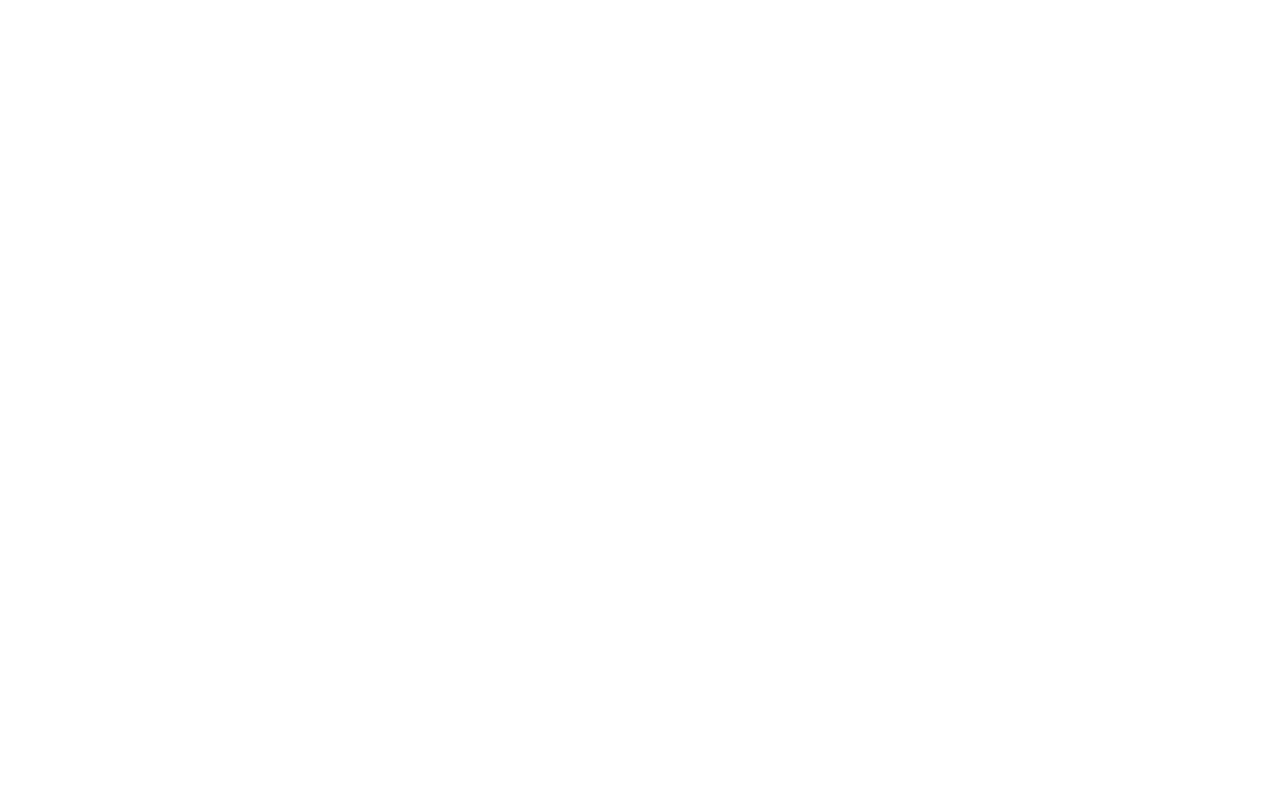
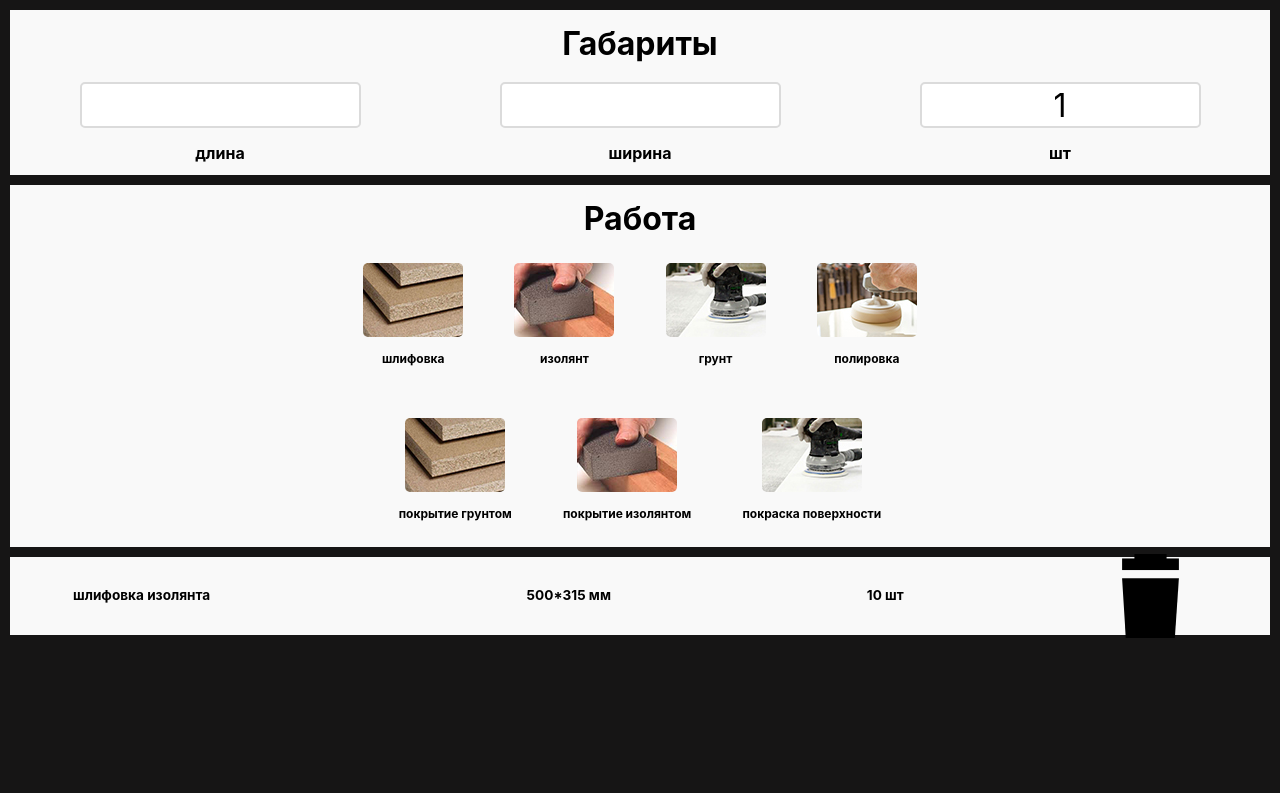
Before and after one commit to legavoron/list-of-works, a website: page index.html in a window 1280 px wide. Drawn offline with nearby package versions, Linux system fonts and the light colour scheme.

Commit message:
add works block

```diff
--- a/index.html
+++ b/index.html
@@ -5,8 +5,136 @@
     <meta http-equiv="X-UA-Compatible" content="IE=edge">
     <meta name="viewport" content="width=device-width, initial-scale=1.0">
     <title>List of Works</title>
+    <link rel="stylesheet" href="../node_modules/normalize.css/normalize.css">
+    <link rel="stylesheet" href="./css/style.css">
 </head>
 <body>
 
+    <div class="wrapper">
+        <div class="container">
+            <div class="madeContainer">
+                <div class="madeContainer__heading">
+                    <h1>Габариты</h1>
+                </div>
+                <div class="madeContainer__values">
+                    <div class="madeContainer__inputsContainer">
+                        <div class="inputContainer">
+                            <input type="tel">
+                            <h3>длина</h3>
+                        </div>
+                        <div class="inputContainer">
+                            <input type="tel">
+                            <h3>ширина</h3>
+                        </div>
+                        <div class="inputContainer">
+                            <input type="tel" value="1">
+                            <h3>шт</h3>
+                        </div>
+
+                    </div>
+
+                </div>
+            </div>
+
+            <div class="worksContainer">
+                <div class="worksContainer__heading">
+                    <h1>Работа</h1>
+                </div>
+                <div class="works">
+                    <div class="works__rowContainer">
+                        <div class="works__workBlock">
+                            <div class="imageBlock">
+                               <img src="./image/shlif.jpg" alt="" class="workLink">
+                            </div>
+                            <h4>
+                                шлифовка
+                            </h4>
+                        </div>
+                        <div class="works__workBlock">
+                            <div class="imageBlock">
+                               <img src="./image/shlif_izol.jpg" alt="" class="workLink">
+                            </div>
+                            <h4>
+                                изолянт
+                            </h4>
+                        </div>
+                        <div class="works__workBlock">
+                            <div class="imageBlock">
+                               <img src="./image/shlif_grunt.jpg" alt="" class="workLink">
+                            </div>
+                            <h4>
+                                грунт
+                            </h4>
+                        </div>
+                        <div class="works__workBlock">
+                            <div class="imageBlock">
+                               <img src="./image/polir.jpg" alt="" class="workLink">
+                            </div>
+                            <h4>
+                                полировка
+                            </h4>
+                        </div>
+                    </div>
+
+                    <div class="works__rowContainer">
+                        <div class="works__workBlock">
+                            <div class="imageBlock">
+                               <img src="./image/shlif.jpg" alt="" class="workLink">
+                            </div>
+                            <h4>
+                                покрытие грунтом
+                            </h4>
+                        </div>
+                        <div class="works__workBlock">
+                            <div class="imageBlock">
+                               <img src="./image/shlif_izol.jpg" alt="" class="workLink">
+                            </div>
+                            <h4>
+                                покрытие изолянтом
+                            </h4>
+                        </div>
+                        <div class="works__workBlock">
+                            <div class="imageBlock">
+                               <img src="./image/shlif_grunt.jpg" alt="" class="workLink">
+                            </div>
+                            <h4>
+                                покраска поверхности
+                            </h4>
+                        </div>
+                    </div>
+
+                </div>
+            </div>
+
+            <div class="workValueContainer">
+                <div class="valueContainer">
+                    <div class="workValueContainer__deskr">
+                        <h5>
+                            шлифовка изолянта
+                        </h5>
+                    </div>
+                    <div class="workValueContainer__size">
+                        <h5>
+                            500*315 мм
+                        </h5>
+                    </div>
+                    <div class="workValueContainer__lot">
+                        <h5>
+                            10 шт
+                        </h5>
+                    </div>
+                    <div class="workValueContainer__icon">
+                        <img src="./image/bin.svg" alt="">
+                    </div>
+                </div>
+            </div>
+
+            <div class="buttonsContainer">
+
+            </div>
+        </div>
+    </div>
+
+    <script src="./js/script.js"></script>
 </body>
 </html>
--- /dev/null
+++ b/js/script.js
@@ -0,0 +1 @@
+console.log('object');
--- /dev/null
+++ b/package.json
@@ -0,0 +1,5 @@
+{
+  "dependencies": {
+    "normalize.css": "^8.0.1"
+  }
+}
--- /dev/null
+++ b/scss/style.scss
@@ -0,0 +1,189 @@
+$bgColor: rgb(22, 21, 21);
+$containerColor: #F9F9F9;
+
+
+
+@mixin flexSettings {
+  display: flex;
+  align-items: center;
+  justify-content: center;
+  flex-direction: column;
+}
+
+body {
+    margin: 0;
+    font-family: -apple-system, BlinkMacSystemFont, 'Segoe UI', 'Roboto', 'Oxygen',
+      'Ubuntu', 'Cantarell', 'Fira Sans', 'Droid Sans', 'Helvetica Neue',
+      sans-serif;
+    -webkit-font-smoothing: antialiased;
+    -moz-osx-font-smoothing: grayscale;
+  }
+  h1{
+    font-size: 4vh;
+    margin: 0;
+    text-align: center;
+  }
+  h3{
+    font-size: 2vh;
+    margin: 2vh 0 0 0;
+    text-align: center;
+  }
+  h4{
+    font-size: 1.5vh;
+    margin: 1.9vh 0 0 0;
+    text-align: center;
+  }
+  h5{
+    font-size: 1.7vh;
+    text-align: left;
+    margin: 0;
+  }
+
+.wrapper{
+    width: 100%;
+    height: 100vh;
+    background-color: $bgColor;
+    @include flexSettings();
+}
+.container{
+  width: 100%;
+  height: 100%;
+  padding: 10px;
+  box-sizing: border-box;
+  @include flexSettings();
+  justify-content: flex-start;
+
+}
+.madeContainer{
+  width: 100%;
+  height: 20vh;
+  background-color: $containerColor;
+  @include flexSettings();
+  justify-content: flex-start;
+  padding-top: 2vh;
+}
+.madeContainer__heading{
+  height: 7vh;
+}
+.madeContainer__values{
+  @include flexSettings();
+  justify-content: flex-start;
+}
+.madeContainer__inputsContainer{
+  width: 100%;
+  @include flexSettings();
+  flex-direction: row;
+}
+.inputContainer{
+  width: (100% / 3);
+  @include flexSettings();
+
+
+  input{
+    width: 65%;
+    height: 5vh;
+    text-align: center;
+    font-size: 4vh;
+    border: 2px rgb(219, 219, 219) solid;
+    border-radius: 5px
+  }
+}
+.madeContainer__descriptionsContainer{
+  @include flexSettings();
+  flex-direction: row;
+  width: 100%;
+}
+.inputValueContainer{
+  width: 30%;
+  text-align: center;
+}
+
+
+.worksContainer{
+  width: 100%;
+  height: 50%;
+  margin: 10px 0px 10px 0px;
+  background-color: $containerColor;
+  @include flexSettings();
+  justify-content: flex-start;
+}
+.worksContainer__heading{
+  height: 8vh;
+  padding-top: 2vh;
+  height: 10%;
+}
+.works{
+  height: 90%;
+  width: 100%;
+}
+.works__rowContainer{
+  @include flexSettings();
+  width: 100%;
+  height: 50%;
+  flex-direction: row;
+}
+.works__workBlock{
+  @include flexSettings();
+  padding: 0 2vw 0 2vw;
+  height: 80%;
+}
+.imageBlock{
+  @include flexSettings();
+  overflow: hidden;
+  border-radius: 5px;
+  height: 60%;
+}
+.workLink{
+  width: 100%;
+  object-fit: cover;
+}
+
+.workValueContainer{
+  width: 100%;
+  height: 10%;
+  background-color: $containerColor;
+  margin-bottom: 10px;
+  @include flexSettings();
+}
+.valueContainer{
+  width: 90%;
+  height: 80%;
+  @include flexSettings();
+  flex-direction: row;
+  justify-content: flex-start;
+}
+.workValueContainer__deskr{
+  width: 40%;
+}
+.workValueContainer__size{
+  width: 30%;
+}
+.workValueContainer__lot{
+  width: 20%;
+}
+.workValueContainer__icon{
+  width: 10%;
+  @include flexSettings();
+  justify-content: flex-end;
+  img{
+  width: 50%;
+  object-fit: cover;
+  }
+}
+
+
+
+
+
+
+
+
+
+
+
+.buttonsContainer{
+  width: 100%;
+  height: 20%;
+  // background-color: cadetblue;
+  @include flexSettings();
+}
```
Also changed, not shown: css/style.css (added), image/bin.svg (added), image/polir.jpg (added), image/shlif.jpg (added), image/shlif_grunt.jpg (added), image/shlif_izol.jpg (added), 2 other files.
